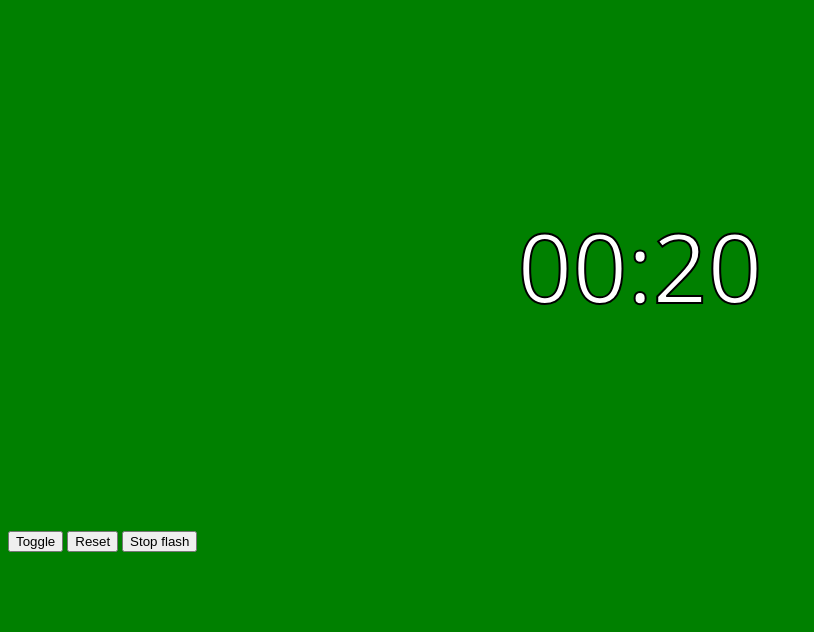
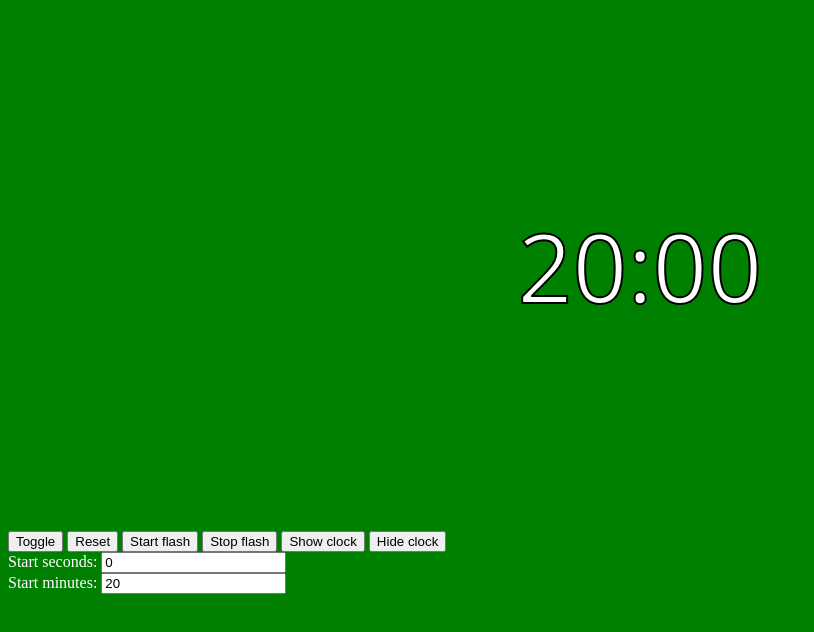
Before and after one commit to DrSkunk/countdownTimer, a plain HTML site: page index.html in a window 1280 px wide. Both pictures are taken after a click on the button "Stop flash". Shown: the whole page, without its empty margins (0-814 px from the left). Drawn offline with nearby package versions, Linux system fonts and the light colour scheme.

Commit message:
more buttons

```diff
--- a/index.html
+++ b/index.html
@@ -10,7 +10,11 @@
   <link href="https://fonts.googleapis.com/css?family=Open+Sans" rel="stylesheet">
   <style>
     body {
-        background-color: green;
+      background-color: green;
+    }
+
+    #controls {
+      color: #fff;
     }
 
     #timer {
@@ -34,7 +38,14 @@
   <div id="controls">
     <button id="toggleButton">Toggle</button>
     <button id="resetButton">Reset</button>
+    <button id="startFlashButton">Start flash</button>
     <button id="stopFlashButton">Stop flash</button>
+    <button id="showClockButton">Show clock</button>
+    <button id="hideClockButton">Hide clock</button>
+    <div id="startValues">
+      Start seconds: <input id="startSeconds" type="number" min="0" step="1" value="0"/><br/>
+      Start minutes: <input id="startMinutes" type="number" min="0" step="1" value="20"/>
+    </div>
   </div>
   <script src="jquery-3.0.0.min.js"></script>
   <script src="jquery.timer.js"></script> <!-- https://github.com/jchavannes/jquery-timer -->
@@ -47,7 +58,7 @@
     var timer = $.timer(updateTimer);
     timer.set({ time : 1000, autostart : false });
     var flashTimer = $.timer(flashTimerElement);
-    flashTimer.set({ time : 200, autostart : false });
+    flashTimer.set({ time : 500, autostart : false });
 
     resetTimer();
 
@@ -59,8 +70,20 @@
       resetTimer();
     });
 
+    $( "#startFlashButton" ).click(function() {
+      startFlashTimer();
+    });
+
     $( "#stopFlashButton" ).click(function() {
       stopFlashTimer();
+    });
+
+    $( "#showClockButton" ).click(function() {
+      showClock();
+    });
+
+    $( "#hideClockButton" ).click(function() {
+      hideClock();
     });
 
     function updateTimer() {
@@ -82,8 +105,8 @@
     }
 
     function resetTimer() {
-      minutes = 0;
-      seconds = 20;
+      seconds = parseInt($( "#startSeconds" ).val());
+      minutes = parseInt($( "#startMinutes" ).val());
       timer.stop();
       updateDisplay();
     }
@@ -97,9 +120,21 @@
       timerElement.css('visibility', timerElement.css('visibility') == 'hidden' ? 'visible' : 'hidden');
     }
 
+    function startFlashTimer() {
+      flashTimer.play();
+    }
+
     function stopFlashTimer() {
       flashTimer.stop();
+      showClock();
+    }
+
+    function showClock() {
       timerElement.css('visibility', 'visible');
+    }
+
+    function hideClock() {
+      timerElement.css('visibility', 'hidden');
     }
 
   </script>
```
